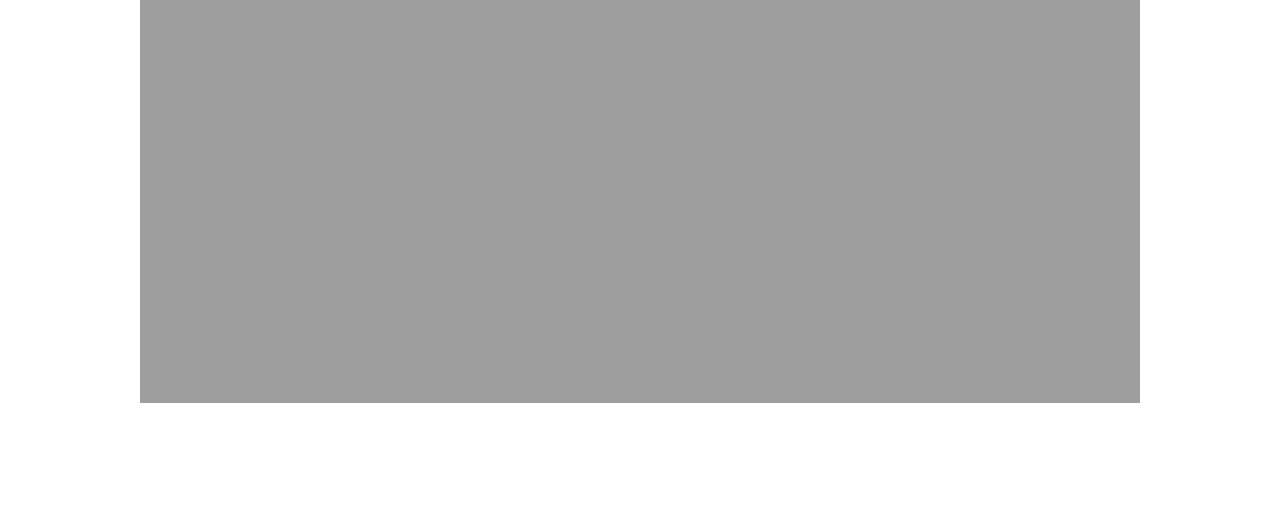
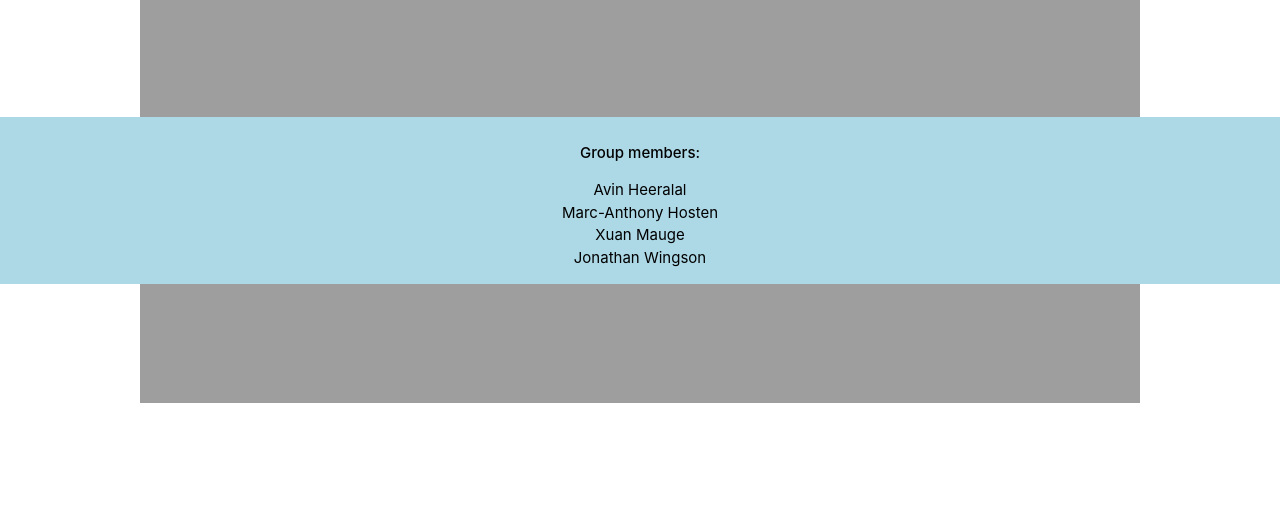
Before and after one commit to jonathonwingson/colab, a Flask app: page / in a window 1280 px wide. Shown: the part 516-1024 px from the top of the page. Run offline with Flask 2, Linux system fonts and the light colour scheme.

Commit message:
final doc

```diff
--- a/App/templates/layout.html
+++ b/App/templates/layout.html
@@ -85,6 +85,12 @@
                font-weight: bold;
          }
 
+         .body{
+
+
+
+         }
+
          #section1::before{
            background-image: url("https://www.seekpng.com/png/full/31-311126_business-partnership-header-banner-bg-outsourcing-partners.png");
            background-position: center;
@@ -102,6 +108,7 @@
 
 </head>
 
+
 <body>
   <section id="section1">
 
@@ -115,11 +122,12 @@
 
     <script src="https://cdnjs.cloudflare.com/ajax/libs/materialize/1.0.0/js/materialize.min.js"></script>
   </body>
-<!--
+<!--   -->
   <style>
 
     .footer {
-
+      position: fixed;
+      padding: 10px 10px 0px 10px;
       left: 0;
       bottom: 0;
       width: 100%;
@@ -127,6 +135,8 @@
       color: black;
       text-align: center;
     }
+
+
     </style>
     <style>
     .nets {
@@ -144,11 +154,13 @@
     <div class="footer">
       <p><strong>Group members:</strong>
       <ul>
+        <li>Avin Heeralal</li>
+        <li>Marc-Anthony Hosten</li>
         <li>Xuan Mauge</li>
-        <li>Avin Heeralal</li>
         <li>Jonathan Wingson</li>
-        <li>Marc-Anthony Hosten</li></ul></p>
+      </ul>
+    </p>
     </div>
-    -->
+
 
 </html>
```
